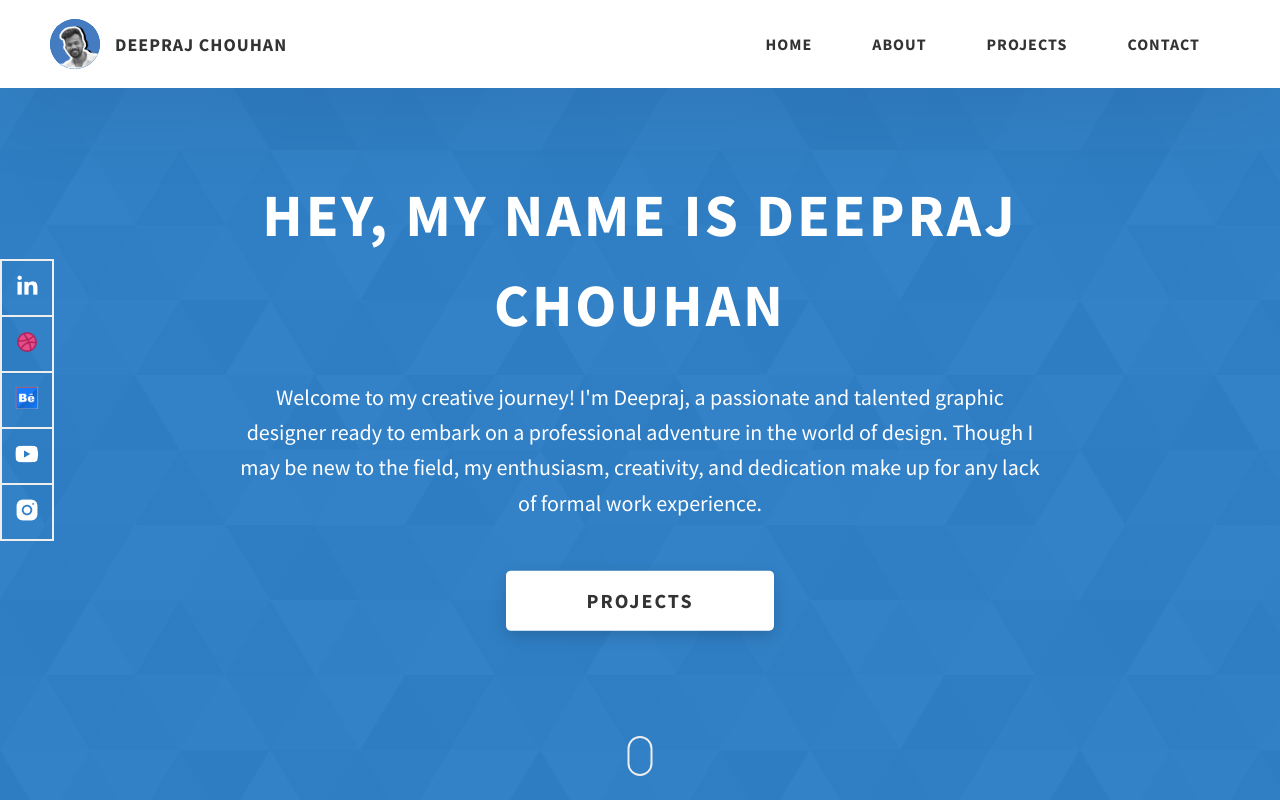
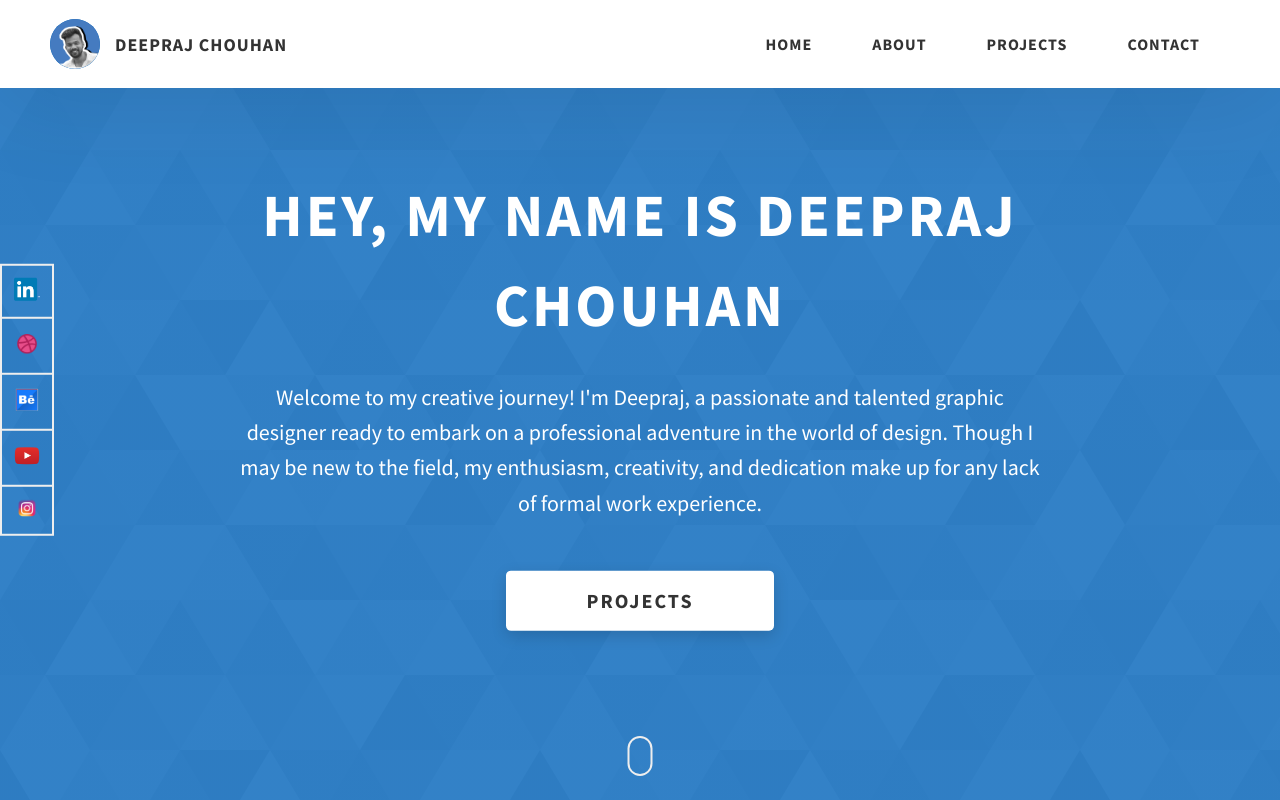
Before and after one commit to amriksingh0786/Dopefolio, a website: page index.html in a window 1280 px wide. Shown: the top 800 px of the page. Drawn offline with Linux system fonts and the light colour scheme.

Commit message:
icon updated

```diff
--- a/index.html
+++ b/index.html
@@ -102,7 +102,7 @@
         <div class="home-hero__social">
           <a href="https://www.linkedin.com/in/deepraj-chouhan-5a0704282" class="home-hero__social-icon-link">
             <img
-              src="./assets/png/linkedin-ico.png"
+              src="./assets/png/linkedin.png"
               alt="icon"
               class="home-hero__social-icon"
             />
@@ -129,7 +129,7 @@
         <div class="home-hero__social">
           <a href="https://www.youtube.com/@deepchouhan1132" class="home-hero__social-icon-link">
             <img
-              src="./assets/png/yt-ico.png"
+              src="./assets/png/youtube.png"
               alt="icon"
               class="home-hero__social-icon"
             />
@@ -141,7 +141,7 @@
             class="home-hero__social-icon-link home-hero__social-icon-link--bd-none"
           >
             <img
-              src="./assets/png/insta-ico.png"
+              src="./assets/png/insta.png"
               alt="icon"
               class="home-hero__social-icon"
             />
```
Also changed, not shown: assets/png/insta.png (added), assets/png/linkedin.png (added), assets/png/youtube.png (added), 1 other file.
